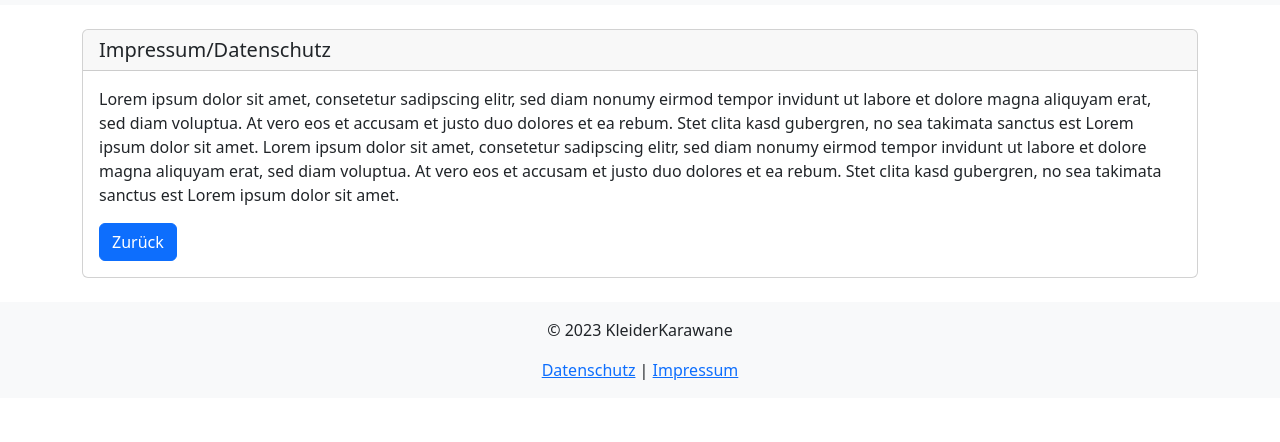
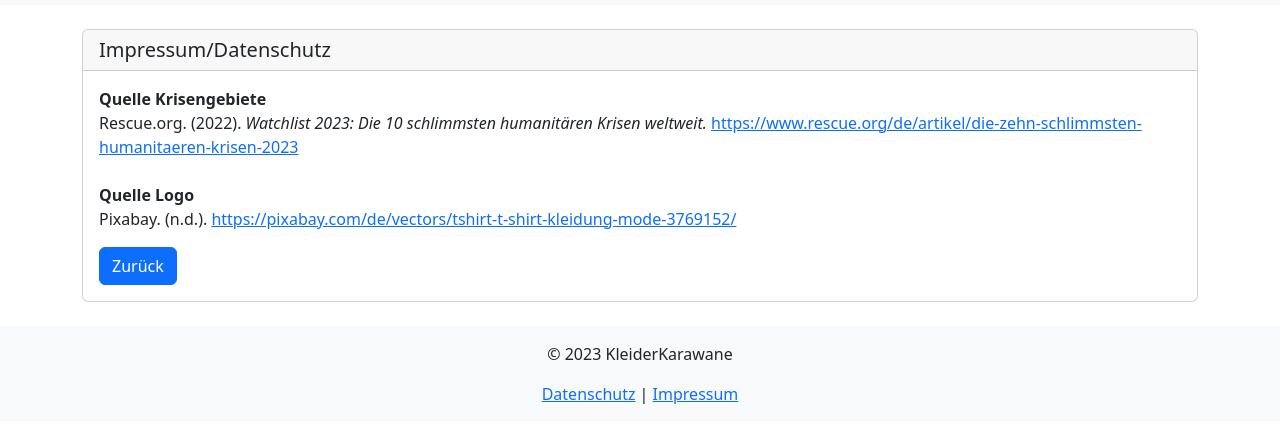
Before and after one commit to alxqemiste/Fallstudie-IPWA01-01, a plain HTML site: page index.html in a window 1280 px wide. Both pictures are taken after a click on the link "Datenschutz". Shown: the part 122-564 px from the top of the page. Drawn offline with nearby package versions, Linux system fonts and the light colour scheme.

Commit message:
18.12.23

```diff
--- a/index.html
+++ b/index.html
@@ -220,7 +220,12 @@
                 <div class="card">
                     <h5 class="card-header">Impressum/Datenschutz</h5>
                     <div class="card-body">
-                        <p class="card-text">Lorem ipsum dolor sit amet, consetetur sadipscing elitr, sed diam nonumy eirmod tempor invidunt ut labore et dolore magna aliquyam erat, sed diam voluptua. At vero eos et accusam et justo duo dolores et ea rebum. Stet clita kasd gubergren, no sea takimata sanctus est Lorem ipsum dolor sit amet. Lorem ipsum dolor sit amet, consetetur sadipscing elitr, sed diam nonumy eirmod tempor invidunt ut labore et dolore magna aliquyam erat, sed diam voluptua. At vero eos et accusam et justo duo dolores et ea rebum. Stet clita kasd gubergren, no sea takimata sanctus est Lorem ipsum dolor sit amet.</p>
+                        <p class="card-text">
+                            <b>Quelle Krisengebiete</b> <br>
+                            Rescue.org. (2022). <i>Watchlist 2023: Die 10 schlimmsten humanitären Krisen weltweit.</i> <a href="https://www.rescue.org/de/artikel/die-zehn-schlimmsten-humanitaeren-krisen-2023">https://www.rescue.org/de/artikel/die-zehn-schlimmsten-humanitaeren-krisen-2023</a><br><br>
+                            <b>Quelle Logo</b> <br>
+                            Pixabay. (n.d.). <i></i><a href="https://pixabay.com/de/vectors/tshirt-t-shirt-kleidung-mode-3769152/">https://pixabay.com/de/vectors/tshirt-t-shirt-kleidung-mode-3769152/</a>
+                        </p>
                         <a class="btn btn-primary" onclick="showStart()">Zurück</a>
                     </div>
                 </div>
```
Also changed, not shown: script.js (+5 -13 lines).
